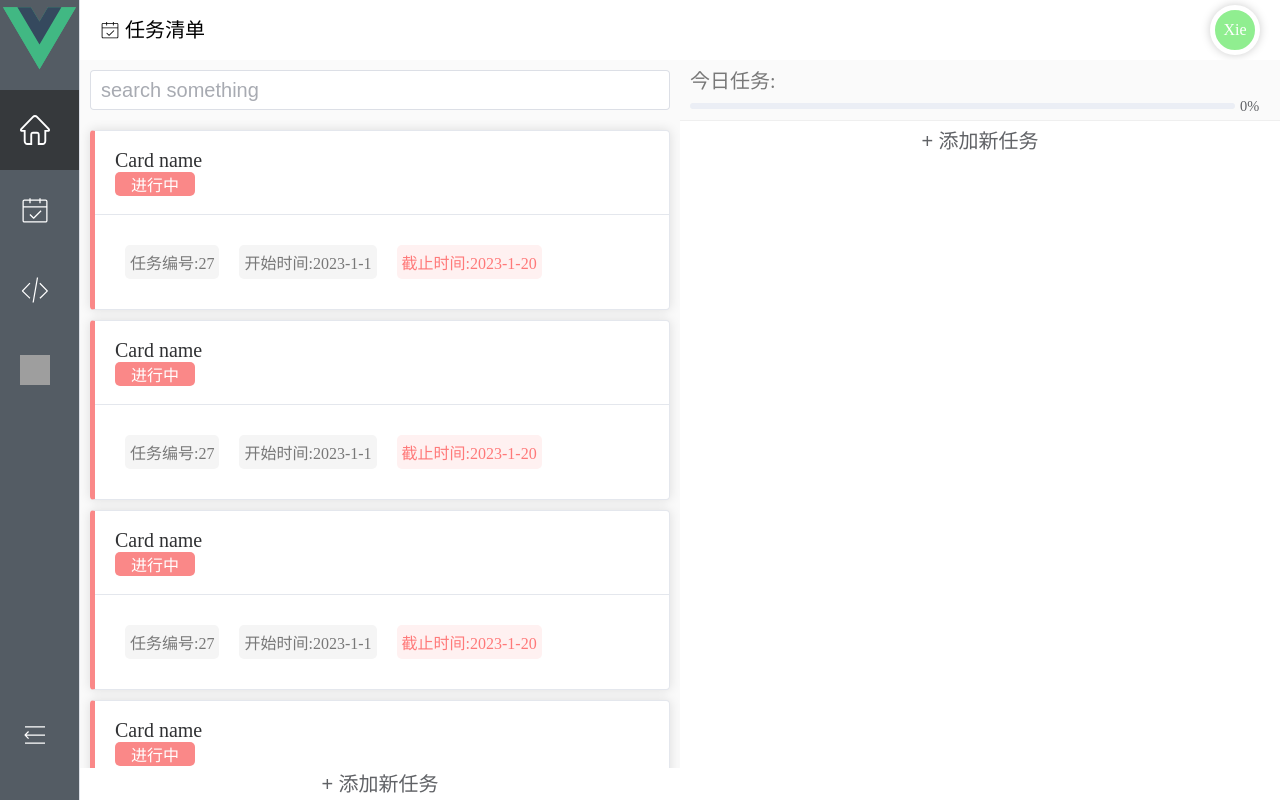
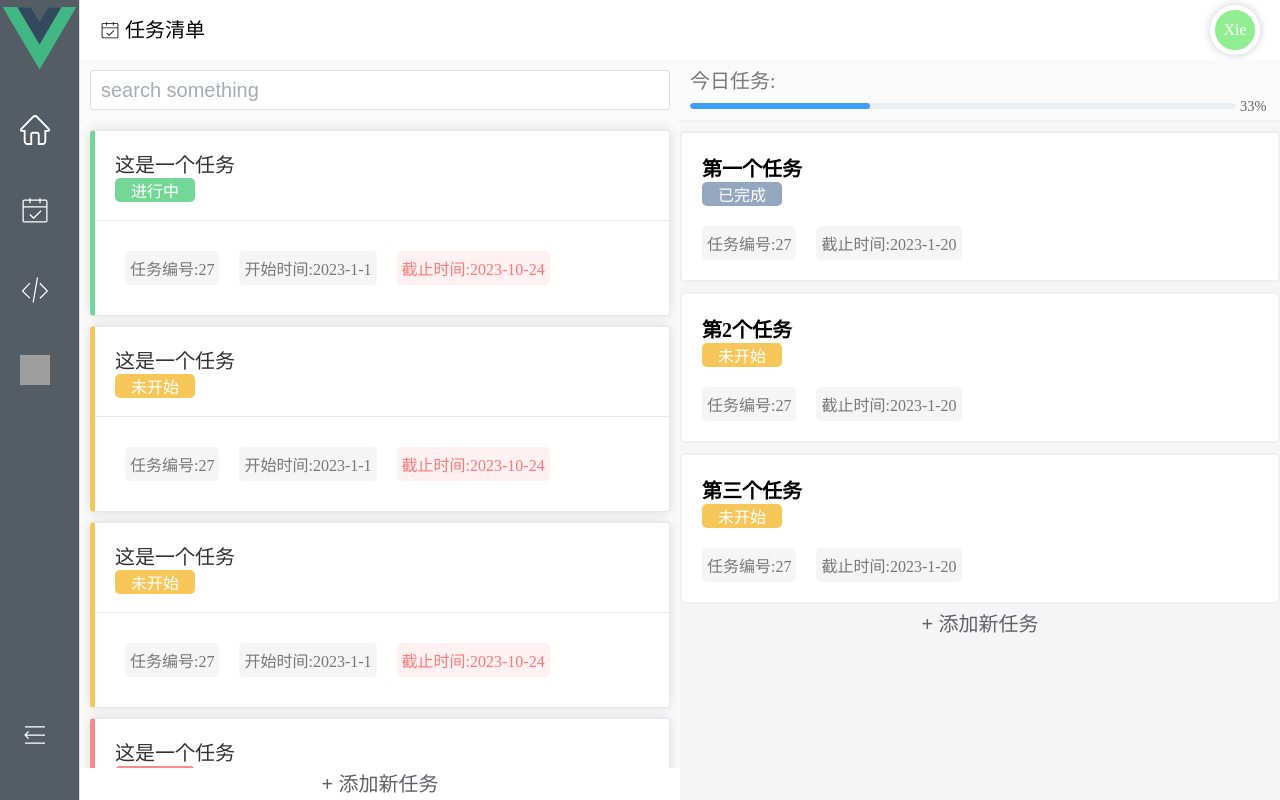
Before and after one commit to Lynn262/Together, a Vue app: page /#/plan in a window 1280 px wide. Built offline with nearby package versions, Linux system fonts and the light colour scheme; grey boxes are pictures that could not be loaded.

Commit message:
优化了一下plan页面

```diff
--- a/src/main.ts
+++ b/src/main.ts
@@ -5,10 +5,11 @@ import 'element-plus/dist/index.css'
 import * as ElementPlusIconsVue from '@element-plus/icons-vue'
 import router from './router'
 import {store} from './store'
+import Directives from './utils/directives'
 
 const app = createApp(App)
 
-app.use(ElementPlus).use(router).use(store)
+app.use(ElementPlus).use(router).use(store).use(Directives)
 app.mount('#app')
 
 for (const [key, component] of Object.entries(ElementPlusIconsVue)) {
--- a/src/views/home/Home.vue
+++ b/src/views/home/Home.vue
@@ -33,7 +33,7 @@ import { reactive, toRefs, ref, onMounted } from 'vue'
 const state = reactive({
   active: 0,
   menu:[{
-    index:"homepage",
+    index:"dashboard",
     src:"/src/assets/iconfont/home.svg",
     text:"首页"
   },{
--- /dev/null
+++ b/src/views/plan/Card.vue
@@ -0,0 +1,88 @@
+<!--  -->
+<template>
+  <el-card class="box-card" :style="{'--border-left-color':borderColor}">
+    <template #header>
+      <div class="card-header">
+        <span>{{name}}</span>
+        <div class="state">{{ state==='now'?'进行中':state==='ready'?'未开始':'已逾期' }}</div>
+      </div>
+    </template>
+    <div class="describe">
+      <div class="identify">任务编号:{{ id }}</div>
+      <div class="start" v-if="startTime!==''">开始时间:{{ startTime }}</div>
+      <div class="deadline" v-if="endTime!==''">截止时间:{{ endTime }}</div>
+    </div>
+  </el-card>
+</template>
+
+<script lang='ts' setup>
+import { stringifyExpression } from '@vue/compiler-core';
+import { computed } from '@vue/reactivity';
+import { reactive, toRefs, ref } from 'vue'
+const props = defineProps({
+  name:{
+    type:String,
+    default:'这是一个任务'
+  },
+  state:{
+    type:String,
+    //now 进行中 ready 未开始 expire 已逾期
+    default:'ready'
+  },
+  id:{
+    type:Number,
+    default:27
+  },
+  startTime:{
+    type:String,
+    default:"2023-1-1"
+  },
+  endTime:{
+    type:String,
+    default:"2023-1-1"
+  }
+})
+const borderColor = computed<String>(()=>{
+  if(props.state==='ready') return '#f6c659'
+  else if(props.state==='now') return '#73d897'
+  else if(props.state==='finished') return '#95a6bf'
+  return '#fa8888'
+})
+</script>
+<style lang='less' scoped>
+  .box-card {
+    margin: 10px;
+    border-left: 5px solid var(--border-left-color);
+
+    .card-header {
+      font-size: 20px;
+
+      .state {
+        background-color: var(--border-left-color);
+        width: 80px;
+        font-size: 16px;
+        color: white;
+        border-radius: 5px;
+        text-align: center;
+      }
+    }
+
+    .describe {
+      display: flex;
+      flex-wrap: wrap;
+
+      div {
+        margin: 10px;
+        padding: 5px;
+        border-radius: 5px;
+        background-color: #f5f5f5;
+        color: #787878;
+
+        &.deadline {
+          background-color: #fff1f1;
+          color: #ff7979;
+        }
+      }
+    }
+  }
+</style>
--- a/src/views/plan/Plan.vue
+++ b/src/views/plan/Plan.vue
@@ -1,5 +1,16 @@
 <!--  -->
 <template>
+  <el-dialog v-model="dialogVisible" title="Tips" width="30%">
+    <span>This is a message</span>
+    <template #footer>
+      <span class="dialog-footer">
+        <el-button @click="dialogVisible = false">Cancel</el-button>
+        <el-button type="primary" @click="dialogVisible = false">
+          Confirm
+        </el-button>
+      </span>
+    </template>
+  </el-dialog>
   <div class="common-layout">
     <el-container>
       <el-header>
@@ -11,45 +22,40 @@
           <div class="planlist">
             <el-input v-model="searchInput" class=" search" placeholder="search something" :prefix-icon="search" />
             <el-scrollbar :height="windowHeight - 60 - 60 - 32">
-              <el-card class="box-card" v-for="item in 5 ">
-                <template #header>
-                  <div class="card-header">
-                    <span>Card name</span>
-                    <div class="state">进行中</div>
-                  </div>
-                </template>
-                <div class="describe">
-                  <div class="identify">任务编号:27</div>
-                  <div class="start">开始时间:2023-1-1</div>
-                  <div class="deadline">截止时间:2023-1-20</div>
-                </div>
-              </el-card>
+              <Card state="now" end-time="2023-10-24"></Card>
+              <Card state="ready" end-time="2023-10-24"></Card>
+              <Card state="ready" end-time="2023-10-24"></Card>
+              <Card state="expire" end-time="2023-10-24"></Card>
+              <Card state="expire" end-time="2023-10-24"></Card>
             </el-scrollbar>
           </div>
           <div class="addplan">
-            <el-button text>+ 添加新任务</el-button>
+            <el-button text @click="addCompanyTask">+ 添加新任务</el-button>
           </div>
         </el-aside>
         <el-main>
           <div class="todo">
             <div class="text">今日任务:</div>
-            <el-progress :percentage="0" />
+            <el-progress :percentage="percent"  />
           </div>
-          <div class="today-list" >
-            <div class="card" v-if="addTask" tabindex="1" @blur="change">
-              <div class="text-area" tabindex="1">
+          <div class="today-list">
+            <el-scrollbar :height="windowHeight - 60 - 60 ">
+              <TaskToday :name="item.name"  :state="item.state" v-for="item in TodayTaskData"></TaskToday>
+            <div class="card" v-if="addTask">
+              <div class="text-area">
                 <el-input v-model="textarea2" :autosize="{ minRows: 2, maxRows: 4 }" type="textarea"
                   placeholder="Please input" />
               </div>
-              <div class="date-select" tabindex="1">
-                <el-date-picker v-model="value1" type="date" placeholder="Pick a day" size="small" />
+              <div class="date-select">
+                <el-date-picker v-model="value1" type="date" placeholder="Pick a day" size="large" />
               </div>
-              <div class="btns" tabindex="1">
-                <el-button>确定</el-button>
+              <div class="btns">
+                <el-button type="primary">确定</el-button>
                 <el-button @click="change">取消</el-button>
               </div>
             </div>
             <el-button class="add-task" v-else text @click="change">+ 添加新任务</el-button>
+          </el-scrollbar>
           </div>
         </el-main>
       </el-container>
@@ -60,9 +66,13 @@
 
 <script lang='ts' setup>
 import { Search } from '@element-plus/icons-vue';
-import { reactive, toRefs, ref } from 'vue'
+import { reactive, toRefs, ref, onMounted } from 'vue'
 import Header from '@/components/Header.vue'
+import Card from '@/views/plan/Card.vue'
+import TaskToday from '@/views/plan/TaskToday.vue'
 import { useWindowSize } from '@vueuse/core'
+import { flatMap } from 'lodash';
+import { computed } from '@vue/reactivity';
 
 
 const { width, height } = useWindowSize()
@@ -72,17 +82,37 @@ const state = reactive({
   searchInput: '',
   windowWidth: width,
   windowHeight: height,
-  addTask:false,
-  textarea2:''
+  addTask: false,
+  textarea2: '',
+  dialogVisible: false,
+  TodayTaskData:[{
+    name:'第一个任务',
+    state:'finished'
+  },{
+    name:'第2个任务',
+    state:'ready'
+  },{
+    name:'第三个任务',
+    state:'ready'
+  }]
 
 })
-const { imgsrc, title, searchInput, windowWidth, windowHeight ,addTask,textarea2} = toRefs(state)
+const { imgsrc, title, searchInput, windowWidth, windowHeight, addTask, textarea2, dialogVisible ,TodayTaskData} = toRefs(state)
 
-const change =()=>{
+const change = () => {
   console.log("change");
 
-  addTask.value =!addTask.value
+  addTask.value = !addTask.value
 }
+
+const addCompanyTask = () => {
+  dialogVisible.value = true
+}
+const percent = computed(()=>{
+  const finishedTask = TodayTaskData.value.filter(item => item.state==='finished')
+
+  return (finishedTask.length/TodayTaskData.value.length*100).toFixed(0)
+})
 </script>
 <style lang='less' scoped>
 .common-layout {
@@ -116,6 +146,57 @@ const change =()=>{
       }
 
       .today-list {
+        height: 100%;
+        background-color: #f5f5f5;
+        overflow: hidden;
+
+        .task-today {
+          margin-top: 10px;
+          width: 100%;
+          // height: 150px;
+          border: 2px solid #efefef;
+          border-radius: 5px;
+          padding: 10px;
+          box-sizing: border-box;
+          display: flex;
+          flex-wrap: wrap;
+          align-items: flex-start;
+          background-color: white;
+
+          .title {
+            width: 100%;
+            // height: 20px;
+            padding: 10px;
+
+            h1 {
+              font-size: 20px;
+              margin: 0px;
+            }
+
+            .state {
+              background-color: #fa8888;
+              width: 80px;
+              font-size: 16px;
+              color: white;
+              border-radius: 5px;
+              text-align: center;
+            }
+          }
+
+          .describe {
+            display: flex;
+            flex-wrap: wrap;
+
+            div {
+              margin: 10px;
+              padding: 5px;
+              border-radius: 5px;
+              background-color: #f5f5f5;
+              color: #787878;
+            }
+          }
+        }
+
         .add-task {
           width: 100%;
           height: 40px;
@@ -124,21 +205,32 @@ const change =()=>{
 
         .card {
           width: 100%;
-          height: 150px;
           border: 2px solid #efefef;
+          padding: 10px;
           box-sizing: border-box;
           display: flex;
           justify-content: center;
           flex-wrap: wrap;
-          .text-area{
+          background-color: white;
+
+          .text-area {
             width: 100%;
           }
-          .date-select{
+
+          .date-select {
+            margin: 15px;
             width: 100%;
+            display: flex;
+            justify-content: center;
+            align-items: center;
           }
-          .btns{
-            width:100%;
+
+          .btns {
+            display: flex;
+            align-items: center;
           }
+
+
           justify-content: center;
         }
       }
@@ -164,41 +256,6 @@ const change =()=>{
     font-size: 20px;
   }
 
-  .box-card {
-    margin: 10px;
-    border-left: 5px solid #fa8888;
-
-    .card-header {
-      font-size: 20px;
-
-      .state {
-        background-color: #fa8888;
-        width: 80px;
-        font-size: 16px;
-        color: white;
-        border-radius: 5px;
-        text-align: center;
-      }
-    }
-
-    .describe {
-      display: flex;
-      flex-wrap: wrap;
-
-      div {
-        margin: 10px;
-        padding: 5px;
-        border-radius: 5px;
-        background-color: #f5f5f5;
-        color: #787878;
-
-        &.deadline {
-          background-color: #fff1f1;
-          color: #ff7979;
-        }
-      }
-    }
-  }
 }
 
 .addplan {
--- /dev/null
+++ b/src/views/plan/TaskToday.vue
@@ -0,0 +1,86 @@
+<!--  -->
+<template>
+  <div class="task-today" :style="{'--border-color':color}">
+    <div class="title">
+      <h1>{{name}}</h1>
+      <div class="state">{{ state==='now'?'进行中':state==='ready'?'未开始':state==='finished'?'已完成':'已逾期' }}</div>
+    </div>
+    <div class="describe">
+      <div class="identify">任务编号:27</div>
+      <div class="deadline">截止时间:2023-1-20</div>
+    </div>
+  </div>
+</template>
+
+<script lang='ts' setup>
+import { computed, ComputedRef } from '@vue/reactivity';
+import { reactive, toRefs, ref } from 'vue'
+const props = defineProps({
+  name:{
+    type:String,
+    default:'今日一个任务'
+  },state:{
+    type:String,
+    //now 进行中 ready 未开始 expire 已逾期 finished已完成
+    default:'ready'
+  },
+})
+
+const color:ComputedRef<string> = computed<string>(()=>{
+  if(props.state==='ready') return '#f6c659'
+  else if(props.state==='now') return '#73d897'
+  else if(props.state==='finished') return '#95a6bf'
+  return '#fa8888'
+})
+
+</script>
+<style lang='less' scoped>
+
+
+        .task-today {
+          margin-top: 10px;
+          width: 100%;
+          // height: 150px;
+          border: 2px solid #efefef;
+          border-radius: 5px;
+          padding: 10px;
+          box-sizing: border-box;
+          display: flex;
+          flex-wrap: wrap;
+          align-items: flex-start;
+          background-color: white;
+
+          .title {
+            width: 100%;
+            // height: 20px;
+            padding: 10px;
+
+            h1 {
+              font-size: 20px;
+              margin: 0px;
+            }
+
+            .state {
+              background-color: var(--border-color);
+              width: 80px;
+              font-size: 16px;
+              color: white;
+              border-radius: 5px;
+              text-align: center;
+            }
+          }
+
+          .describe {
+            display: flex;
+            flex-wrap: wrap;
+
+            div {
+              margin: 10px;
+              padding: 5px;
+              border-radius: 5px;
+              background-color: #f5f5f5;
+              color: #787878;
+            }
+          }
+        }
+</style>
```
Also changed, not shown: src/utils/directives.ts (added, +30 -0 lines).
